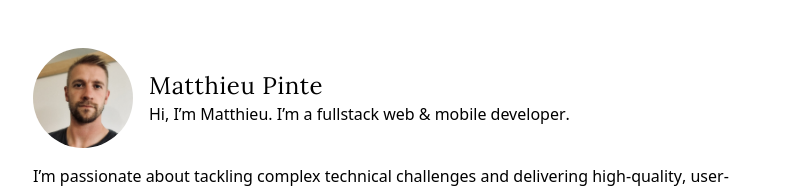
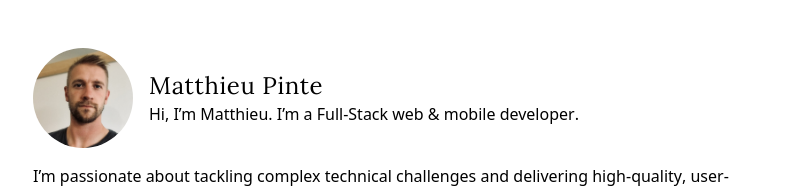
Before and after one commit to matthieupinte/matthieupinte.com, a Next.js app: page / in a window 1280 px wide. Shown: the top 192 px of the page, without its empty margins (239-1030 px from the left). Built offline with nearby package versions, Linux system fonts and the light colour scheme.

Commit message:
up translations

```diff
--- a/src/app/page.tsx
+++ b/src/app/page.tsx
@@ -21,7 +21,7 @@ export default function Home() {
             <h1>Matthieu Pinte</h1>
             <p>
               Hi, I’m Matthieu. I’m a{" "}
-              <strong>fullstack web & mobile developer</strong>.
+              <strong>Full-Stack web & mobile developer</strong>.
             </p>
           </div>
         </div>
```
